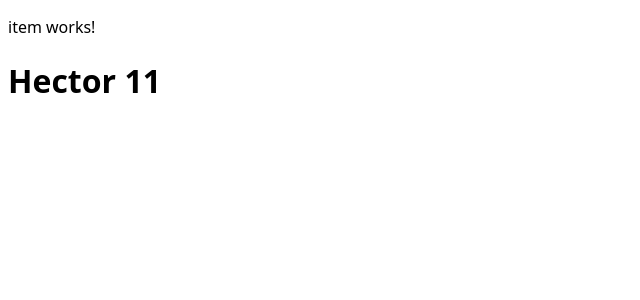
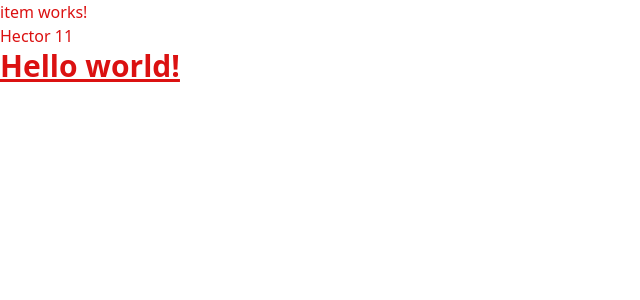
Before and after one commit to LucasA75/angular-ecommerce, an Angular app in the folder ecommerce-front/: page / in a window 1280 px wide. Shown: the top 300 px of the page, without its empty margins (0-640 px from the left). Built offline with nearby package versions, Linux system fonts and the light colour scheme.

Commit message:
add tailwind

```diff
--- a/ecommerce-front/package.json
+++ b/ecommerce-front/package.json
@@ -27,12 +27,15 @@
     "@angular/cli": "^17.1.1",
     "@angular/compiler-cli": "^17.1.0",
     "@types/jasmine": "~5.1.0",
+    "autoprefixer": "^10.4.17",
     "jasmine-core": "~5.1.0",
     "karma": "~6.4.0",
     "karma-chrome-launcher": "~3.2.0",
     "karma-coverage": "~2.2.0",
     "karma-jasmine": "~5.1.0",
     "karma-jasmine-html-reporter": "~2.1.0",
+    "postcss": "^8.4.33",
+    "tailwindcss": "^3.4.1",
     "typescript": "~5.3.2"
   }
 }
--- a/ecommerce-front/src/app/app.component.html
+++ b/ecommerce-front/src/app/app.component.html
@@ -1,2 +1,5 @@
 <app-item/>
+ <h1 class="text-3xl font-bold underline">
+    Hello world!
+  </h1>
 <router-outlet />
--- a/ecommerce-front/src/styles.css
+++ b/ecommerce-front/src/styles.css
@@ -1,4 +1,8 @@
 /* You can add global styles to this file, and also import other style files */
+@tailwind base;
+@tailwind components;
+@tailwind utilities;
 *{
   font-family: system-ui, -apple-system, BlinkMacSystemFont, 'Segoe UI', Roboto, Oxygen, Ubuntu, Cantarell, 'Open Sans', 'Helvetica Neue', sans-serif;
+  color: #db1111;
 }
--- /dev/null
+++ b/ecommerce-front/tailwind.config.js
@@ -0,0 +1,8 @@
+/** @type {import('tailwindcss').Config} */
+module.exports = {
+  content: ["./src/**/*.{html,ts}"],
+  theme: {
+    extend: {},
+  },
+  plugins: [],
+}
```
Also changed, not shown: 1 other file (tests, documents, lock files or other folders).
